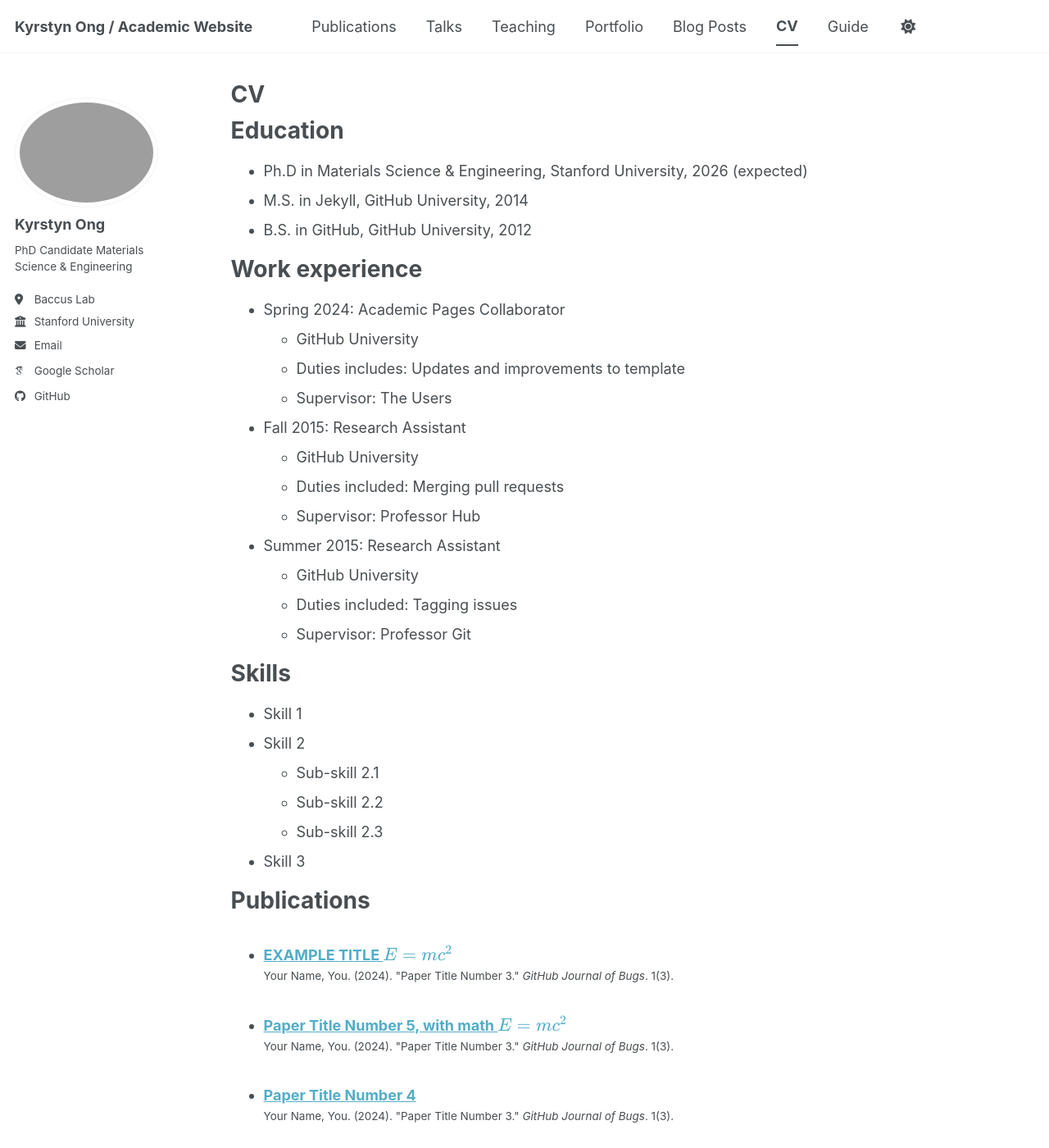
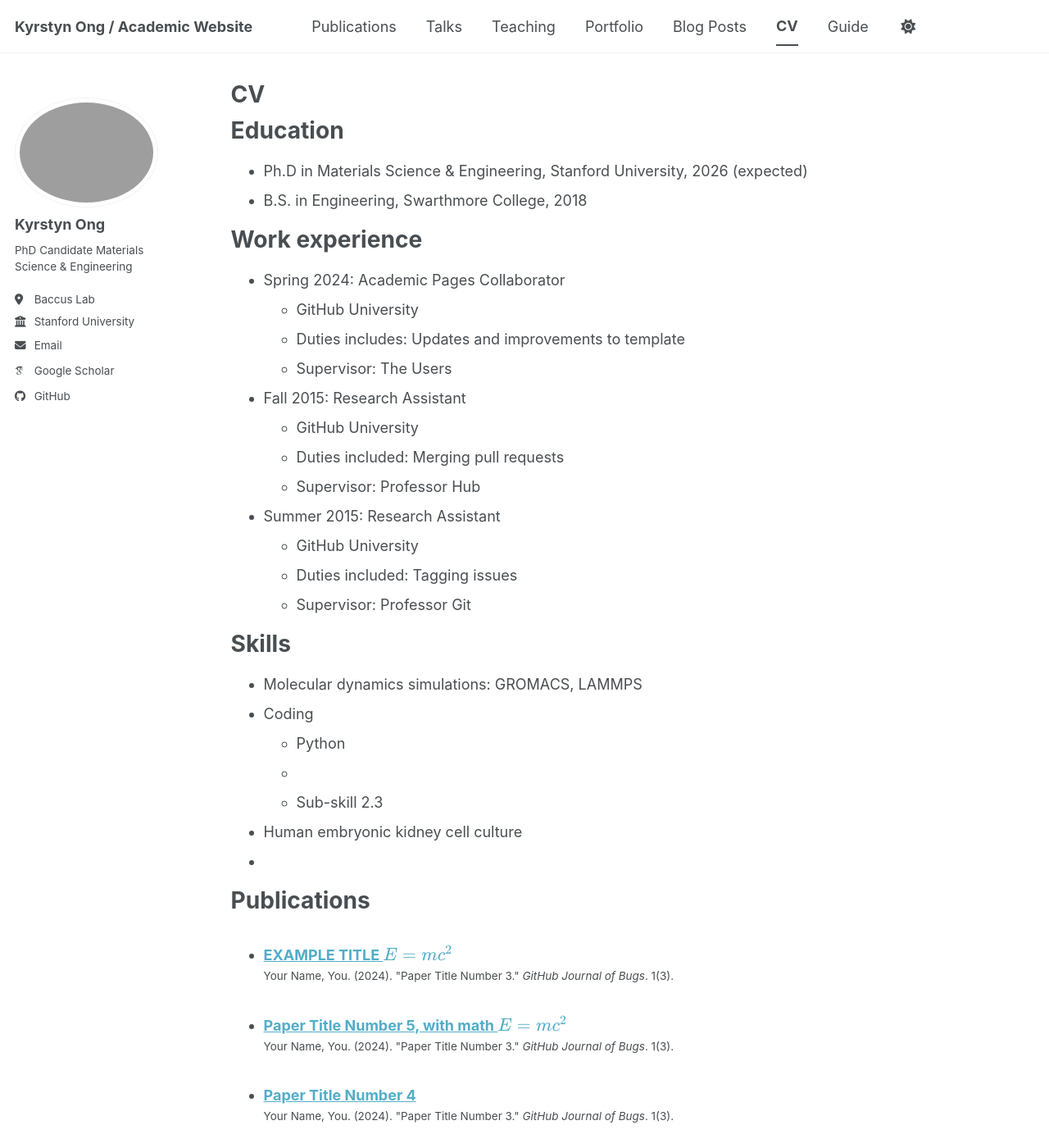
Before and after one commit to kong1-731/kong1-731.github.io, a Jekyll site: the page built from _pages/cv.md, in a window 1280 px wide and 1400 px high. Shown: the whole window at 82% size. Built offline with Jekyll 4.4.1, drawn with Linux system fonts in a browser that asks for light colours; some web fonts are replaced; a script bundle is joined from its source files by our own code; library files that are not in the unit come from our copies.

Commit message:
Update cv.md

```diff
--- a/_pages/cv.md
+++ b/_pages/cv.md
@@ -12,8 +12,7 @@ redirect_from:
 Education
 ======
 * Ph.D in Materials Science & Engineering, Stanford University, 2026 (expected)
-* M.S. in Jekyll, GitHub University, 2014
-* B.S. in GitHub, GitHub University, 2012
+* B.S. in Engineering, Swarthmore College, 2018
 
 Work experience
 ======
@@ -34,12 +33,13 @@ Work experience
 
 Skills
 ======
-* Skill 1
-* Skill 2
-  * Sub-skill 2.1
-  * Sub-skill 2.2
+* Molecular dynamics simulations: GROMACS, LAMMPS
+* Coding
+  * Python
+  *
   * Sub-skill 2.3
-* Skill 3
+* Human embryonic kidney cell culture
+*
 
 Publications
 ======
```
